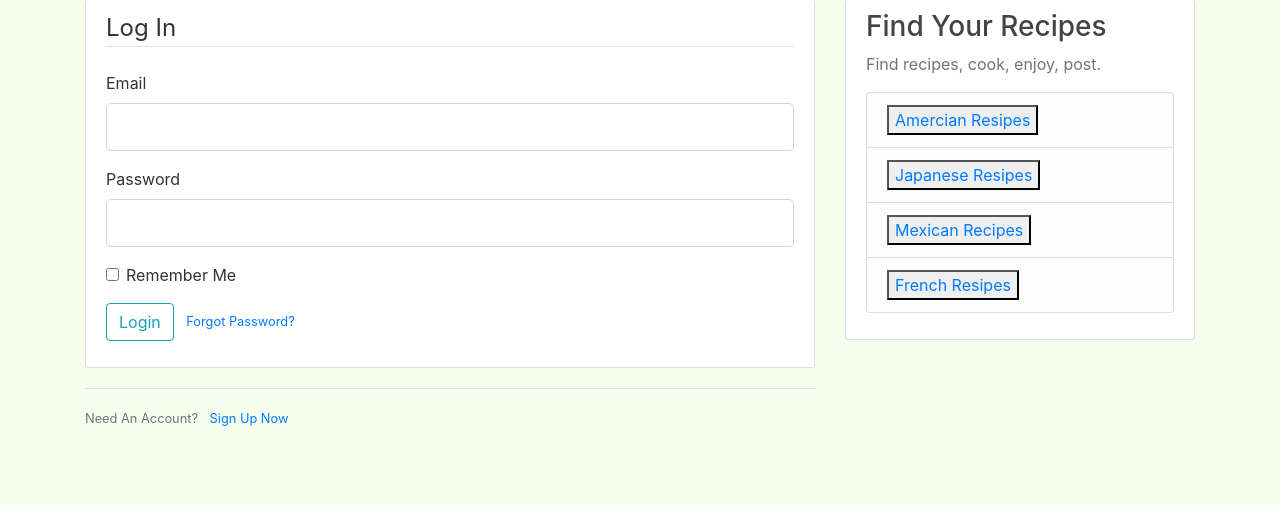
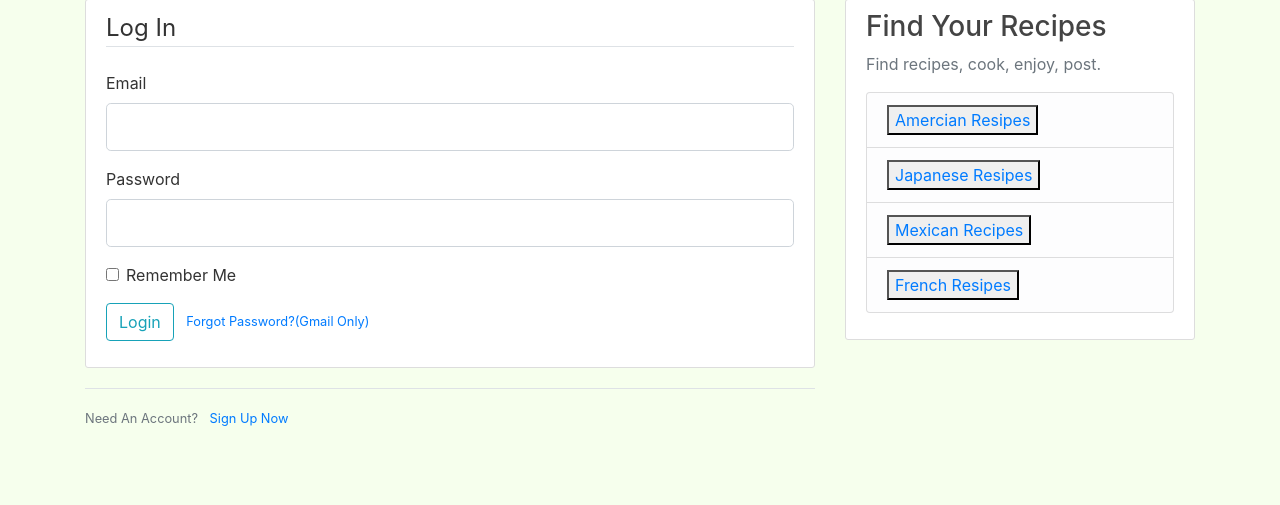
Before and after one commit to cateva/capstone1, a Flask app: page /login in a window 1280 px wide. Shown: the part 81-586 px from the top of the page. Run offline with Flask 2, Linux system fonts and the light colour scheme; some libraries are stand-ins or nearby versions.

Commit message:
add gmail-only

```diff
--- a/templates/login.html
+++ b/templates/login.html
@@ -39,7 +39,7 @@
             <div class="form-group">
                 {{ form.submit(class="btn btn-outline-info") }}
                 <small class="text-muted ml-2">
-                    <a href="{{ url_for('reset_request') }}">Forgot Password?</a>
+                    <a href="{{ url_for('reset_request') }}">Forgot Password?(Gmail Only)</a>
                 </small>
             </div>
         </form>
```
